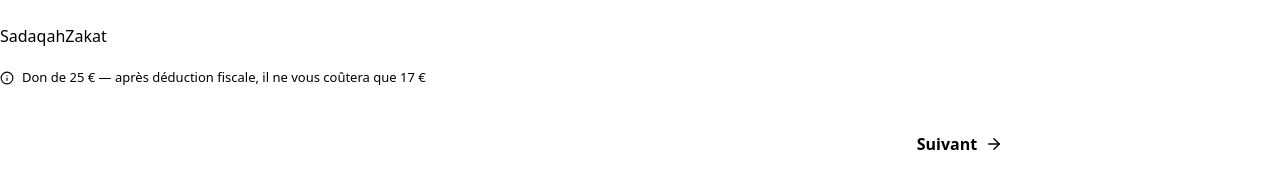
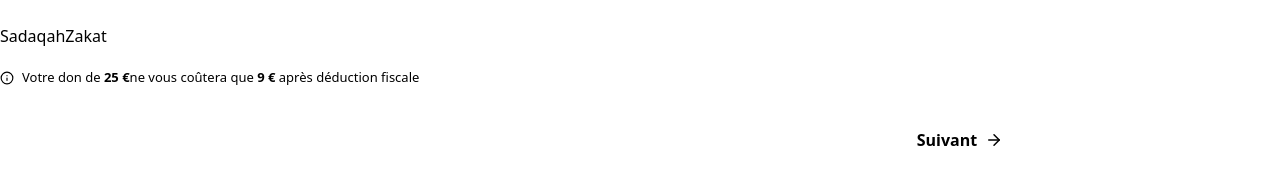
Before and after one commit to chaaaady/NeenaV3, a Next.js app: page /step-amount-v2 in a window 1280 px wide. Shown: the part 238-426 px from the top of the page. Built offline with nearby package versions, Linux system fonts and the light colour scheme.

Commit message:
V2: improve recap phrasing/visual; lift Next button (reduced padding-top)

```diff
--- a/src/app/(don)/step-amount-v2/page.tsx
+++ b/src/app/(don)/step-amount-v2/page.tsx
@@ -111,12 +111,18 @@
               <div className="amount-grid-footer flex items-center gap-2 text-[13px] text-[var(--text-muted)] mt-1">
                 <Info size={14} />
                 <span>
-                  Don de {formatEuro(values.amount)}{values.frequency !== "Unique" ? (values.frequency === "Vendredi" ? "/Vendredi" : "/mois") : ""} — après déduction fiscale, il ne vous coûtera que {formatEuro(Math.max(0, values.amount - values.amount * 0.34))}
+                  Votre don de <span className="font-[700] text-[var(--text)]">{formatEuro(values.amount)}</span>
+                  {values.frequency !== "Unique" ? (
+                    <>
+                      <span className="text-[var(--text)]">{values.frequency === "Vendredi" ? "/Vendredi" : "/mois"}</span>
+                    </>
+                  ) : null}
+                  ne vous coûtera que <span className="font-[700] text-[var(--text)]">{formatEuro(values.amount * 0.34)}</span> après déduction fiscale
                 </span>
               </div>
             </div>
 
-            <div className="pt-2">
+            <div className="pt-1">
               <div className="flex items-center justify-end">
                 <button
                   onClick={handleNext}
```
